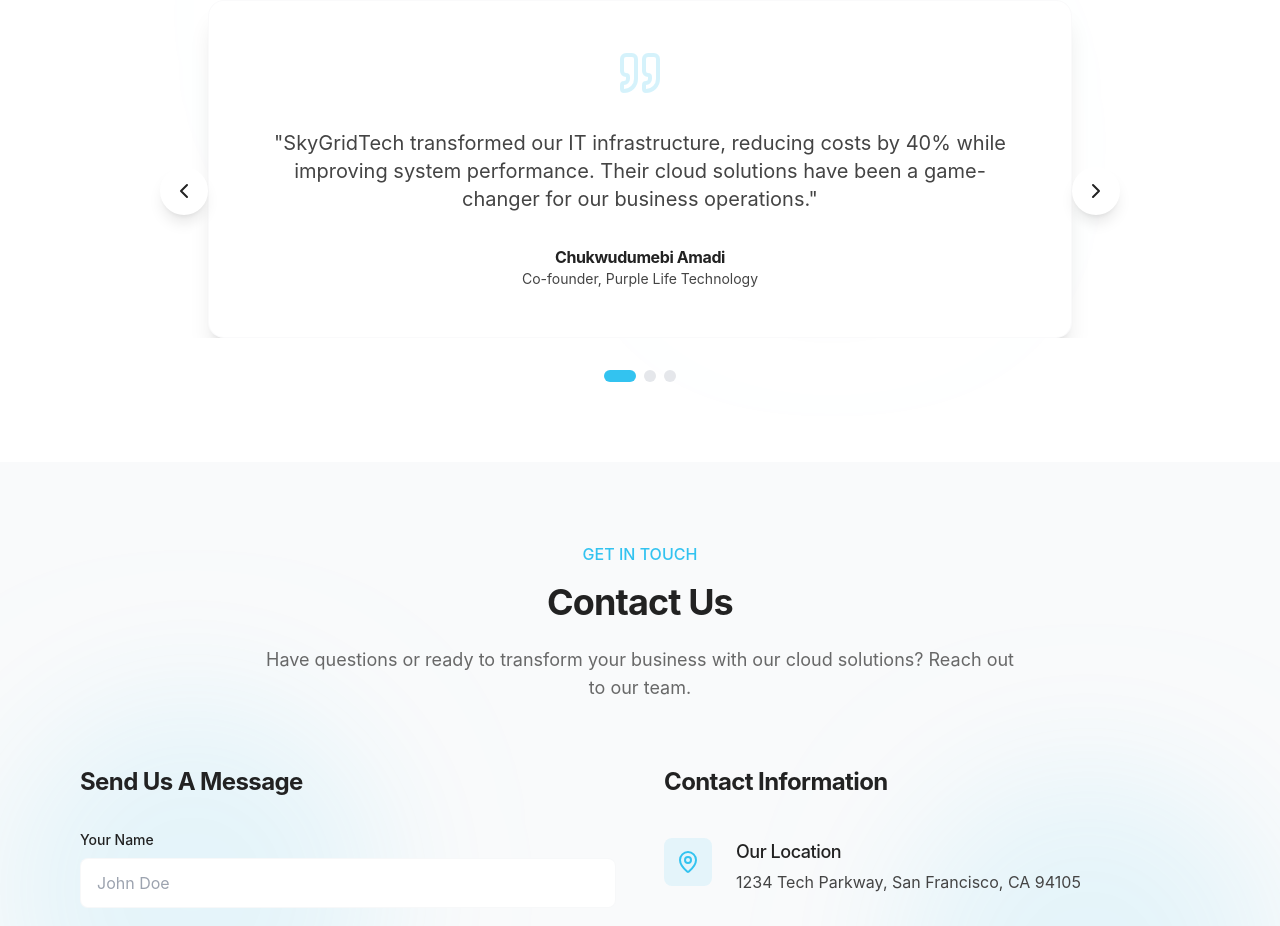
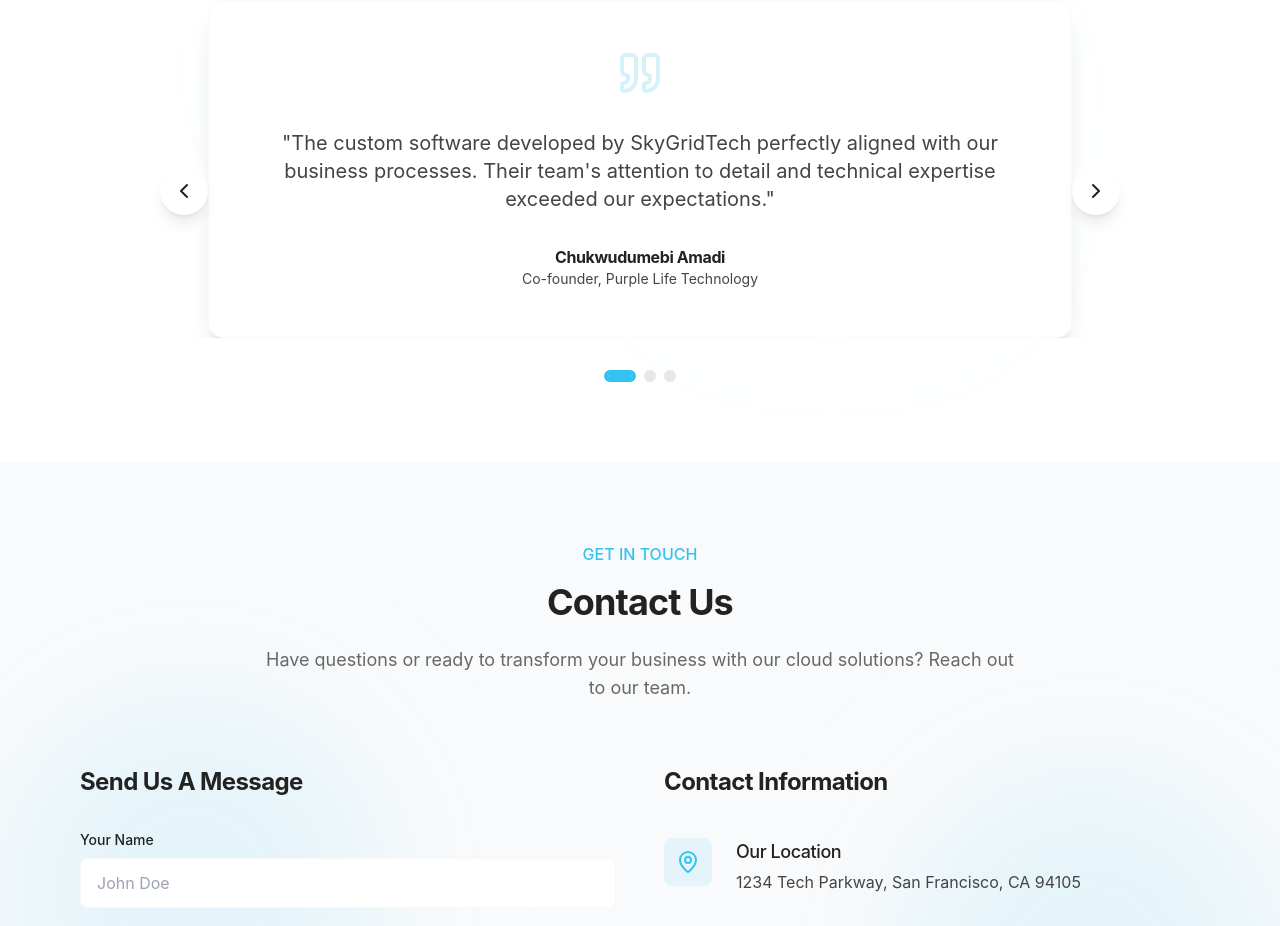
Before and after one commit to LeonardtheKing/skygrid-landing, a React (Vite) app: page / in a window 1280 px wide. Shown: the part 2760-3686 px from the top of the page. Built offline with nearby package versions, Linux system fonts and the light colour scheme.

Commit message:
Swap testimonial content
Swap the content of the testimonial from Yusuf Balogun with the content from Chukwudumebi Amadi.

```diff
--- a/src/components/TestimonialsSection.tsx
+++ b/src/components/TestimonialsSection.tsx
@@ -6,12 +6,12 @@ const testimonials = [
   {
     name: "Chukwudumebi Amadi",
     position: "Co-founder, Purple Life Technology",
-    content: "SkyGridTech transformed our IT infrastructure, reducing costs by 40% while improving system performance. Their cloud solutions have been a game-changer for our business operations."
+    content: "The custom software developed by SkyGridTech perfectly aligned with our business processes. Their team's attention to detail and technical expertise exceeded our expectations."
   },
   {
     name: "Yusuf Balogun",
     position: "CEO, Mide Premium LTD",
-    content: "The custom software developed by SkyGridTech perfectly aligned with our business processes. Their team's attention to detail and technical expertise exceeded our expectations."
+    content: "SkyGridTech transformed our IT infrastructure, reducing costs by 40% while improving system performance. Their cloud solutions have been a game-changer for our business operations."
   },
   {
     name: "Donald Oghuma",
```
